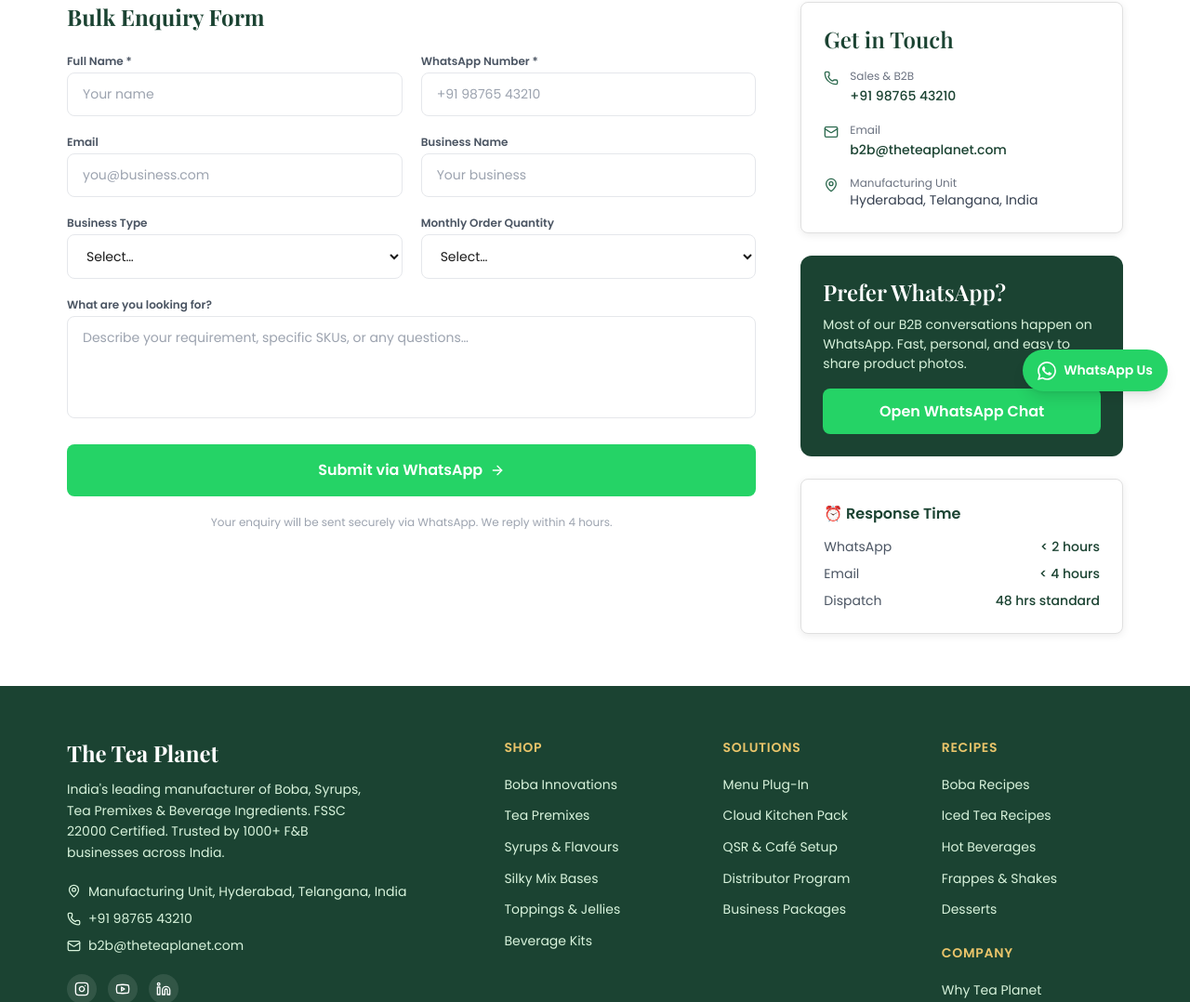
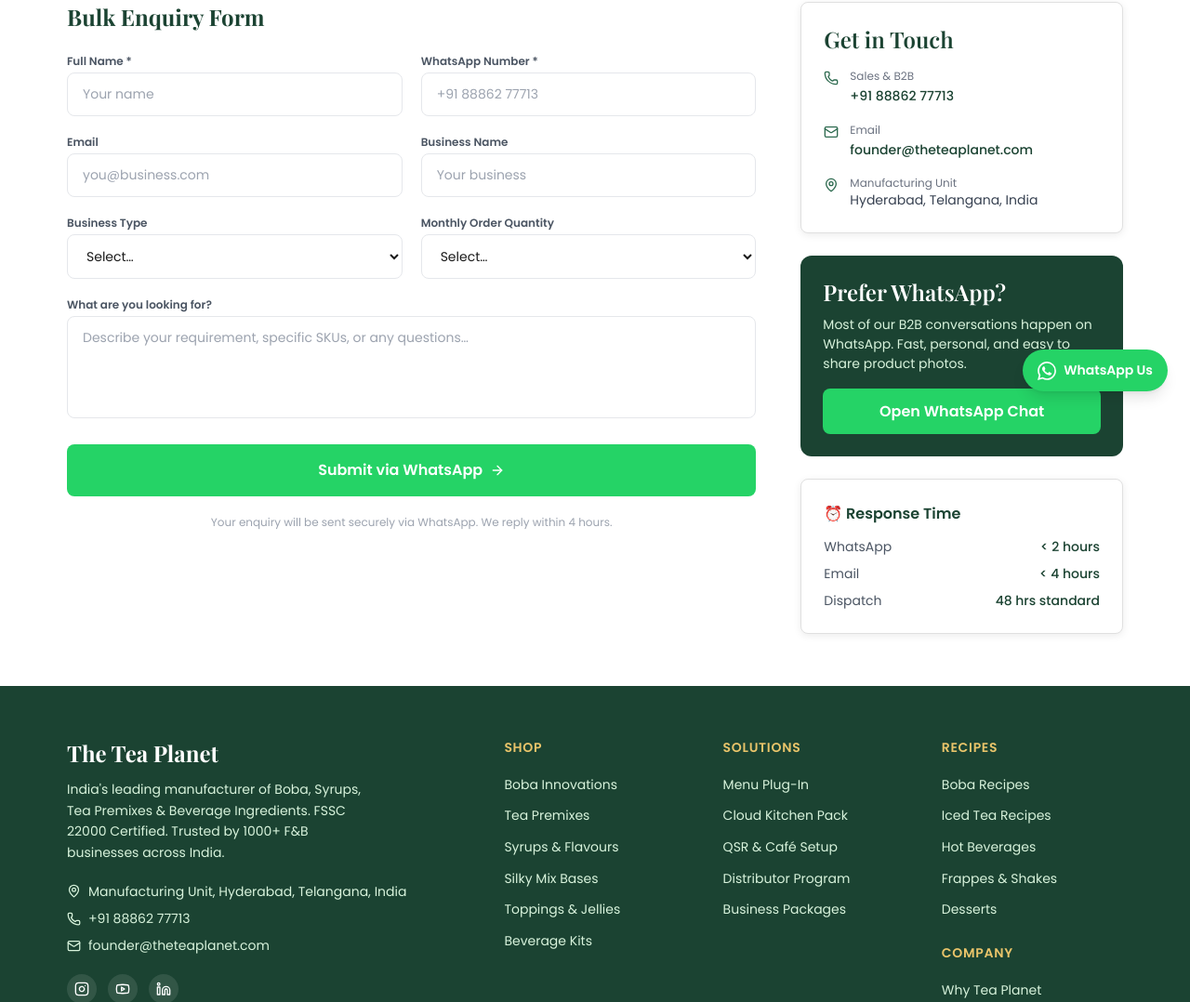
Before and after one commit to Ganadinni/website, a Next.js app: page /contact in a window 1280 px wide. Shown: the part 355-1433 px from the top of the page at 93% size. Built offline with nearby package versions, Linux system fonts and the light colour scheme.

Commit message:
fix: update WhatsApp number to +918886277713 and email to founder@theteaplanet.com sitewide

```diff
--- a/src/app/collections/[handle]/page.tsx
+++ b/src/app/collections/[handle]/page.tsx
@@ -64,11 +64,10 @@
   const { handle } = await params;
   const collection = MOCK_COLLECTIONS.find((c) => c.handle === handle);
 
-  // Fall back to showing all products for unlisted collections
   const title = collection?.title ?? handle.replace(/-/g, ' ').replace(/\b\w/g, (c) => c.toUpperCase());
   const products = collection?.products ?? MOCK_PRODUCTS;
   const meta = COLLECTION_META[handle];
-  const number = process.env.NEXT_PUBLIC_WHATSAPP_NUMBER ?? '919876543210';
+  const number = process.env.NEXT_PUBLIC_WHATSAPP_NUMBER ?? '918886277713';
 
   return (
     <div className="bg-white">
--- a/src/app/contact/page.tsx
+++ b/src/app/contact/page.tsx
@@ -21,7 +21,7 @@
       `Quantity: ${form.quantity}`,
       `Message: ${form.message}`,
     ].join('\n');
-    const number = process.env.NEXT_PUBLIC_WHATSAPP_NUMBER ?? '919876543210';
+    const number = process.env.NEXT_PUBLIC_WHATSAPP_NUMBER ?? '918886277713';
     window.open(`https://wa.me/${number}?text=${encodeURIComponent(msg)}`, '_blank');
     setSubmitted(true);
   };
@@ -57,7 +57,7 @@
                   <div>
                     <label className="block text-xs font-semibold text-gray-600 mb-1">WhatsApp Number *</label>
                     <input required type="tel" value={form.phone} onChange={(e) => setForm({ ...form, phone: e.target.value })}
-                      placeholder="+91 98765 43210" className="w-full border border-gray-200 rounded-lg px-4 py-3 text-sm focus:outline-none focus:ring-2 focus:ring-brand-green" />
+                      placeholder="+91 88862 77713" className="w-full border border-gray-200 rounded-lg px-4 py-3 text-sm focus:outline-none focus:ring-2 focus:ring-brand-green" />
                   </div>
                   <div>
                     <label className="block text-xs font-semibold text-gray-600 mb-1">Email</label>
@@ -118,14 +118,14 @@
                   <Phone size={16} className="text-brand-mid mt-0.5" />
                   <div>
                     <p className="text-xs text-gray-500">Sales &amp; B2B</p>
-                    <a href="tel:+919876543210" className="text-sm font-medium text-brand-green hover:underline">+91 98765 43210</a>
+                    <a href="tel:+918886277713" className="text-sm font-medium text-brand-green hover:underline">+91 88862 77713</a>
                   </div>
                 </div>
                 <div className="flex items-start gap-3">
                   <Mail size={16} className="text-brand-mid mt-0.5" />
                   <div>
                     <p className="text-xs text-gray-500">Email</p>
-                    <a href="mailto:b2b@theteaplanet.com" className="text-sm font-medium text-brand-green hover:underline">b2b@theteaplanet.com</a>
+                    <a href="mailto:founder@theteaplanet.com" className="text-sm font-medium text-brand-green hover:underline">founder@theteaplanet.com</a>
                   </div>
                 </div>
                 <div className="flex items-start gap-3">
@@ -142,7 +142,7 @@
               <h3 className="font-semibold mb-2">Prefer WhatsApp?</h3>
               <p className="text-brand-pale text-sm mb-4">Most of our B2B conversations happen on WhatsApp. Fast, personal, and easy to share product photos.</p>
               <a
-                href={`https://wa.me/${process.env.NEXT_PUBLIC_WHATSAPP_NUMBER ?? '919876543210'}?text=${encodeURIComponent('Hi Tea Planet! I have a B2B enquiry.')}`}
+                href={`https://wa.me/${process.env.NEXT_PUBLIC_WHATSAPP_NUMBER ?? '918886277713'}?text=${encodeURIComponent('Hi Tea Planet! I have a B2B enquiry.')}`}
                 target="_blank" rel="noreferrer"
                 className="btn-whatsapp w-full justify-center"
               >
--- a/src/app/products/[handle]/page.tsx
+++ b/src/app/products/[handle]/page.tsx
@@ -26,7 +26,7 @@
 
   const relatedRecipes = MOCK_RECIPES.filter((r) => product.relatedRecipes.includes(r.slug));
   const crossSellProducts = MOCK_PRODUCTS.filter((p) => product.crossSell.includes(p.handle));
-  const number = process.env.NEXT_PUBLIC_WHATSAPP_NUMBER ?? '919876543210';
+  const number = process.env.NEXT_PUBLIC_WHATSAPP_NUMBER ?? '918886277713';
   const waMsg = encodeURIComponent(`Hi! I'm interested in ${product.title} (SKU: ${product.sku}). Please share bulk pricing.`);
 
   return (
--- a/src/components/home/HeroSection.tsx
+++ b/src/components/home/HeroSection.tsx
@@ -12,7 +12,7 @@
 ];
 
 export default function HeroSection() {
-  const waNumber = process.env.NEXT_PUBLIC_WHATSAPP_NUMBER ?? '919876543210';
+  const waNumber = process.env.NEXT_PUBLIC_WHATSAPP_NUMBER ?? '918886277713';
   return (
     <section className="relative bg-brand-green overflow-hidden">
       <div className="absolute inset-0 opacity-10"
--- a/src/components/layout/Footer.tsx
+++ b/src/components/layout/Footer.tsx
@@ -35,8 +35,8 @@
         <div className="lg:col-span-2">
           <p className="font-display text-2xl font-bold mb-3">The Tea Planet</p>
           <p className="text-brand-pale text-sm leading-relaxed mb-5 max-w-xs">
-            India's leading manufacturer of Boba, Syrups, Tea Premixes & Beverage Ingredients.
-            FSSC 22000 Certified. Trusted by 1000+ F&B businesses across India.
+            India's leading manufacturer of Boba, Syrups, Tea Premixes &amp; Beverage Ingredients.
+            FSSC 22000 Certified. Trusted by 1000+ F&amp;B businesses across India.
           </p>
           <div className="flex items-start gap-2 text-sm text-brand-pale mb-2">
             <MapPin size={15} className="mt-0.5 shrink-0" />
@@ -44,11 +44,11 @@
           </div>
           <div className="flex items-center gap-2 text-sm text-brand-pale mb-2">
             <Phone size={15} />
-            <a href="tel:+919876543210" className="hover:text-white transition-colors">+91 98765 43210</a>
+            <a href="tel:+918886277713" className="hover:text-white transition-colors">+91 88862 77713</a>
           </div>
           <div className="flex items-center gap-2 text-sm text-brand-pale mb-5">
             <Mail size={15} />
-            <a href="mailto:b2b@theteaplanet.com" className="hover:text-white transition-colors">b2b@theteaplanet.com</a>
+            <a href="mailto:founder@theteaplanet.com" className="hover:text-white transition-colors">founder@theteaplanet.com</a>
           </div>
           <div className="flex gap-3">
             <a href="https://instagram.com/theteaplanet" target="_blank" rel="noreferrer" aria-label="Instagram"
@@ -104,7 +104,7 @@
           <ul className="space-y-2">
             <li><Link href="/about" className="text-sm text-brand-pale hover:text-white transition-colors">Why Tea Planet</Link></li>
             <li><Link href="/about#certifications" className="text-sm text-brand-pale hover:text-white transition-colors">Certifications</Link></li>
-            <li><Link href="/contact" className="text-sm text-brand-pale hover:text-white transition-colors">Contact & Enquiry</Link></li>
+            <li><Link href="/contact" className="text-sm text-brand-pale hover:text-white transition-colors">Contact &amp; Enquiry</Link></li>
           </ul>
         </div>
       </div>
--- a/src/components/layout/Navbar.tsx
+++ b/src/components/layout/Navbar.tsx
@@ -132,7 +132,7 @@
     timeoutRef.current = setTimeout(() => setActive(null), 120);
   };
 
-  const waNumber = process.env.NEXT_PUBLIC_WHATSAPP_NUMBER ?? '919876543210';
+  const waNumber = process.env.NEXT_PUBLIC_WHATSAPP_NUMBER ?? '918886277713';
 
   return (
     <header className="sticky top-0 z-50 bg-white border-b border-borderLight shadow-subtle">
@@ -140,7 +140,7 @@
       <div className="bg-brand-green text-white">
         <div className="container-site flex items-center justify-between py-1.5 text-xs">
           <span className="hidden sm:block">
-            🇮🇳  Made in India | FSSC 22000 Certified | Cost per cup from ₹19 | 100+ Partners
+            🇮🇳  Made in India | FSSC 22000 Certified | Cost per cup from ₹19 | 100+ Partners
           </span>
           <span className="sm:hidden">FSSC 22000 · Made in India · ₹19/cup</span>
           <a
--- a/src/components/shared/BulkEnquiryCTA.tsx
+++ b/src/components/shared/BulkEnquiryCTA.tsx
@@ -9,7 +9,7 @@
 }
 
 export default function BulkEnquiryCTA({ productName, sku, variant = 'inline' }: BulkEnquiryCTAProps) {
-  const number = process.env.NEXT_PUBLIC_WHATSAPP_NUMBER ?? '919876543210';
+  const number = process.env.NEXT_PUBLIC_WHATSAPP_NUMBER ?? '918886277713';
   const baseMsg = productName
     ? `Hi Tea Planet! I'd like bulk pricing for ${productName}${sku ? ` (SKU: ${sku})` : ''}. Please share your B2B price sheet.`
     : `Hi Tea Planet! I'd like to place a bulk order. Please share your B2B price sheet.`;
--- a/src/components/shared/WhatsAppFloat.tsx
+++ b/src/components/shared/WhatsAppFloat.tsx
@@ -1,7 +1,7 @@
 import Link from 'next/link';
 
 export default function WhatsAppFloat() {
-  const number = process.env.NEXT_PUBLIC_WHATSAPP_NUMBER ?? '919876543210';
+  const number = process.env.NEXT_PUBLIC_WHATSAPP_NUMBER ?? '918886277713';
   const message = encodeURIComponent('Hi, I\'d like to know more about your products and pricing.');
   return (
     <a
```
